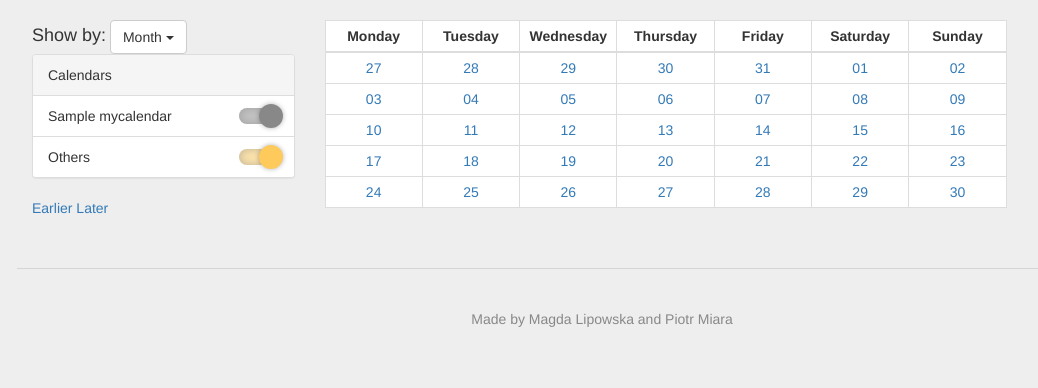
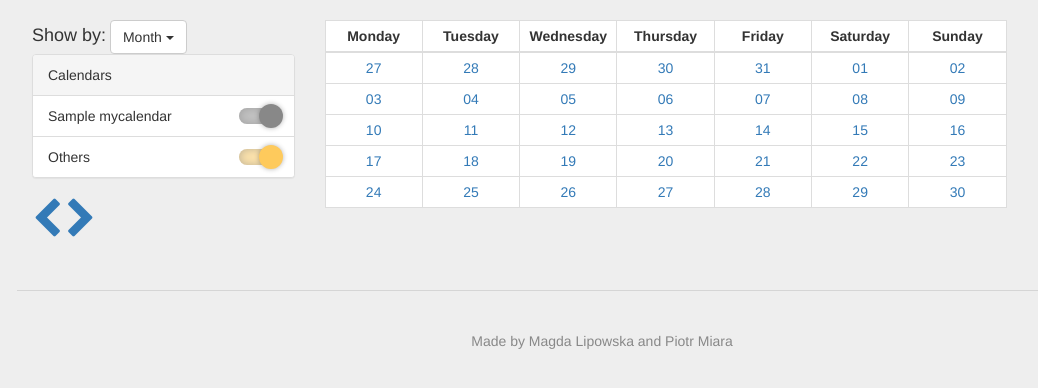
Before and after one commit to kasztanka/django_calendar, a Django app: page /month/2017-04-13 in a window 1280 px wide. Shown: the part 52-440 px from the top of the page, without its empty margins (38-1076 px from the left). Run offline with Django 3.2, Linux system fonts and the light colour scheme; a user stored in the database is signed in; tables that the repository leaves empty hold one stand-in row (values such as "Sample post"); some libraries are stand-ins or nearby versions.

Commit message:
Fixed bug in calendar.html. Add arrows for earlier/later links and links for guests profile in event.html

```diff
--- a/my_calendar/templates/my_calendar/calendar.html
+++ b/my_calendar/templates/my_calendar/calendar.html
@@ -75,7 +75,7 @@
                     <input id="id_color" name="color" type="hidden"/>
                 </div>
                 {% for color in colors %}
-                    <div style="background-color: #{{ color }}; height:20px; width:20px;" class="colors" name="#{{ color }}"></div>
+                    <div style="background-color: #{{ color }}; height:20px; width:20px;" class="colors" name="{{ color }}"></div>
                 {% endfor %}
                 <ul id="readers">Choose users who can read your calendar:
                     {% for user in calendar_form.readers %}
--- a/my_calendar/templates/my_calendar/day.html
+++ b/my_calendar/templates/my_calendar/day.html
@@ -11,8 +11,8 @@
     {% include 'my_calendar/timeline_type.html' with show_by='Day' %}
     {% include 'my_calendar/calendars_switch.html' %}
         <div>
-            <a id="earlier" href="/day/{{ earlier|date:'Y-m-d' }}">Earlier</a>
-            <a id="later" href="/day/{{ later|date:'Y-m-d' }}">Later</a>
+            <a id="earlier" href="/day/{{ earlier|date:'Y-m-d' }}"><i class="fa fa-chevron-left fa-3x" aria-hidden="true"></i></a>
+            <a id="later" href="/day/{{ later|date:'Y-m-d' }}"><i class="fa fa-chevron-right fa-3x" aria-hidden="true"></i></a>
         </div>
     </div>
     <div class="col-lg-9">
--- a/my_calendar/templates/my_calendar/event.html
+++ b/my_calendar/templates/my_calendar/event.html
@@ -62,7 +62,10 @@
                 {% if guests %}
                     <ul>
                     {% for guest in guests %}
-                        <li>{{ guest.user.user.username }}: {{ guest.get_attending_status_display }}</li>
+                        <li>
+                            <a href="{% url 'my_calendar:profile' username=guest.user.user.username %}" >{{ guest.user }}:</a>
+                            {{ guest.get_attending_status_display }}
+                        </li>
                     {% endfor %}
                     </ul>
                 {% else %}
--- a/my_calendar/templates/my_calendar/month.html
+++ b/my_calendar/templates/my_calendar/month.html
@@ -12,8 +12,8 @@
     {% include 'my_calendar/timeline_type.html' with show_by='Month' %}
     {% include 'my_calendar/calendars_switch.html' %}
         <div>
-            <a id="earlier" href="/month/{{ earlier|date:'Y-m-d' }}">Earlier</a>
-            <a id="later" href="/month/{{ later|date:'Y-m-d' }}">Later</a>
+            <a id="earlier" href="/month/{{ earlier|date:'Y-m-d' }}"><i class="fa fa-chevron-left fa-3x" aria-hidden="true"></i></a>
+            <a id="later" href="/month/{{ later|date:'Y-m-d' }}"><i class="fa fa-chevron-right fa-3x" aria-hidden="true"></i></a>
         </div>
     </div>
     <div class="col-lg-9">
--- a/my_calendar/templates/my_calendar/week.html
+++ b/my_calendar/templates/my_calendar/week.html
@@ -11,8 +11,8 @@
     {% include 'my_calendar/timeline_type.html' with show_by='Week' %}
     {% include 'my_calendar/calendars_switch.html' %}
         <div>
-            <a id="earlier" href="/week/{{ earlier|date:'Y-m-d' }}">Earlier</a>
-            <a id="later" href="/week/{{ later|date:'Y-m-d' }}">Later</a>
+            <a id="earlier" href="/week/{{ earlier|date:'Y-m-d' }}"><i class="fa fa-chevron-left fa-3x" aria-hidden="true"></i></a>
+            <a id="later" href="/week/{{ later|date:'Y-m-d' }}"><i class="fa fa-chevron-right fa-3x" aria-hidden="true"></i></a>
         </div>
     </div>
     <div class="col-lg-9">
```
